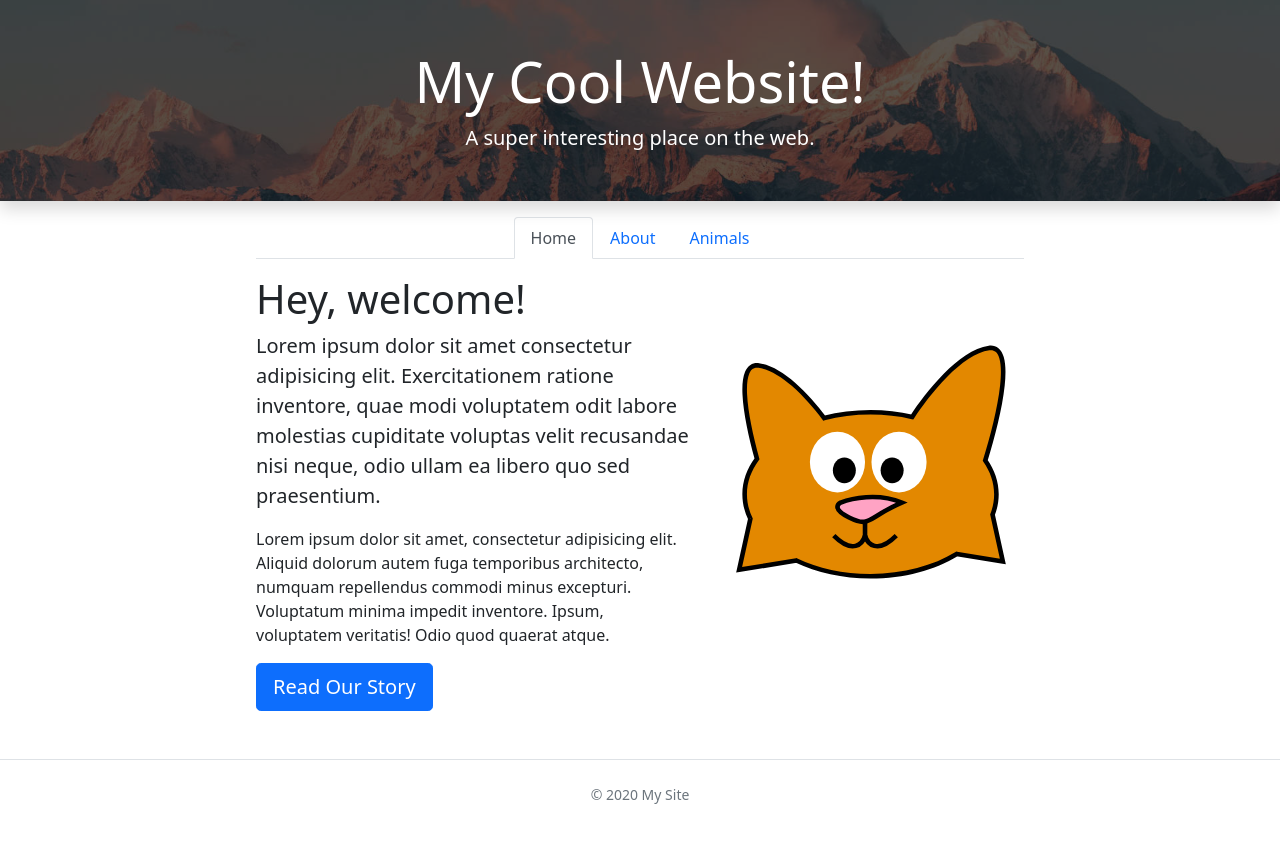
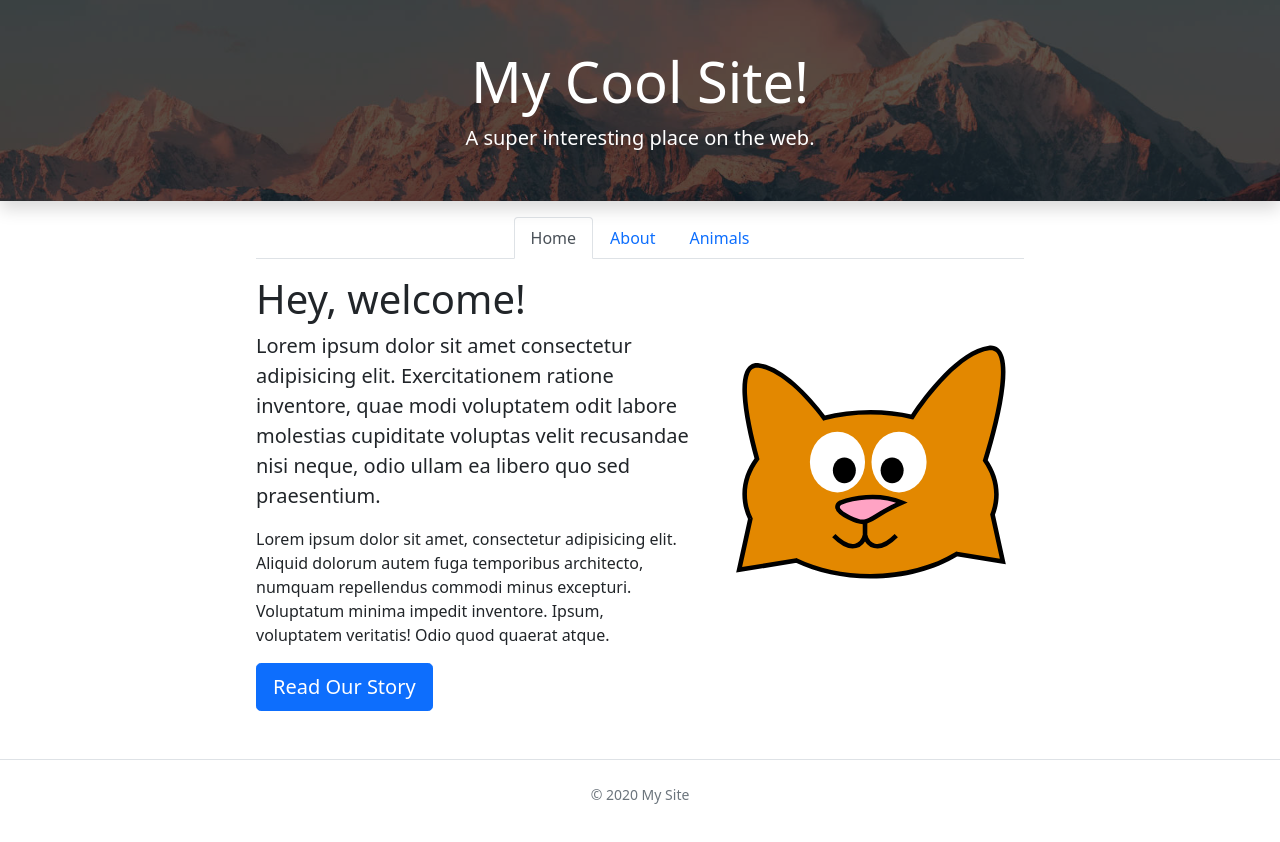
Before and after one commit to SlaybrahamLincoln/My-site, a plain HTML site: page index.html in a window 1280 px wide. Drawn offline with nearby package versions, Linux system fonts and the light colour scheme.

```diff
--- a/index.html
+++ b/index.html
@@ -8,7 +8,7 @@
   </head>
   <body>
     <div class="my-bg-photo bg-secondary text-white py-5 text-center shadow">
-      <h1 class="display-4">My Cool Website!</h1>
+      <h1 class="display-4">My Cool Site!</h1>
       <p class="lead mb-0">A super interesting place on the web.</p>
     </div>
 
```
